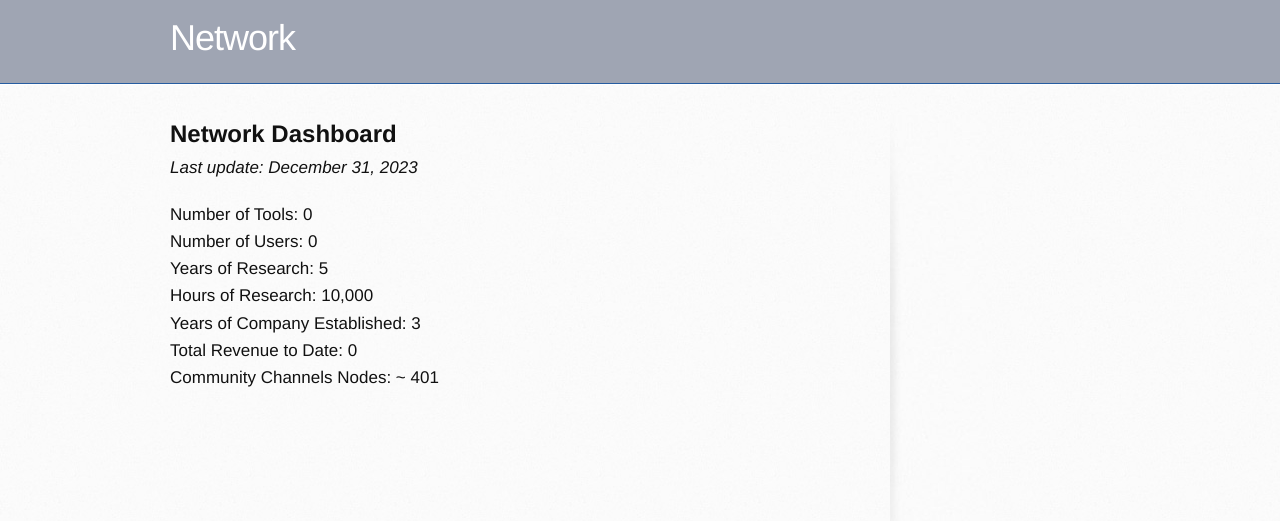
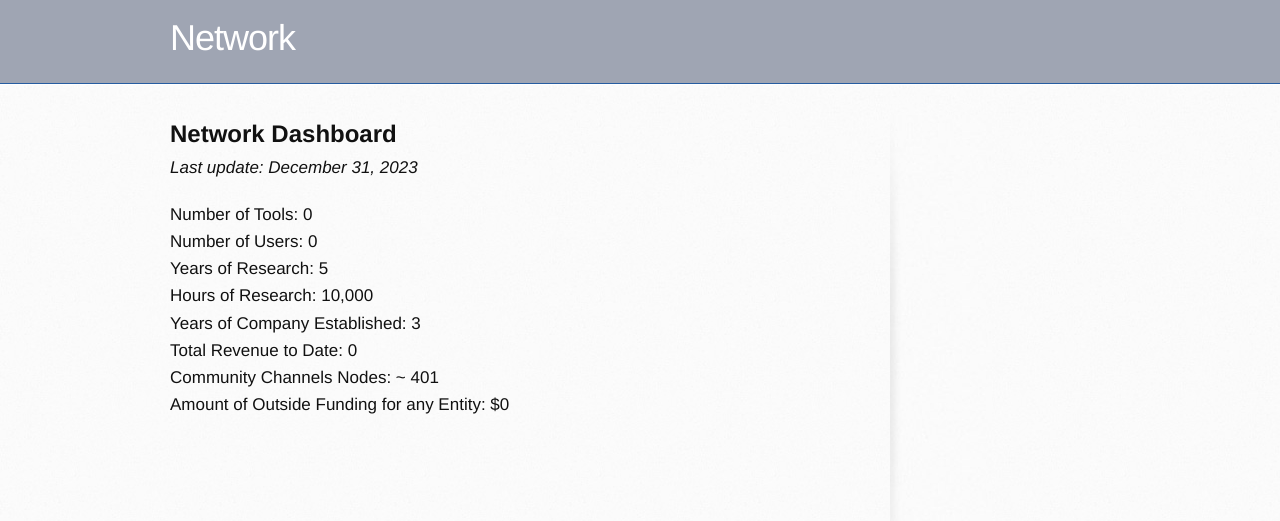
Before and after one commit to networkf/network.github.io, a Jekyll site: the page built from dashboard.md, in a window 1280 px wide. Shown: the top 521 px of the page. Built offline with Jekyll 4.4.1, drawn with Linux system fonts in a browser that asks for light colours; some web fonts are replaced; our own code applies the rules of GitHub Pages for plain Markdown files; the repository's description, which GitHub fills in, is left out.

Commit message:
Update dashboard.md

```diff
--- a/dashboard.md
+++ b/dashboard.md
@@ -24,3 +24,5 @@ Years of Company Established: 3
 Total Revenue to Date: 0
 <br>
 Community Channels Nodes: ~ 401
+<br>
+Amount of Outside Funding for any Entity: $0
```
